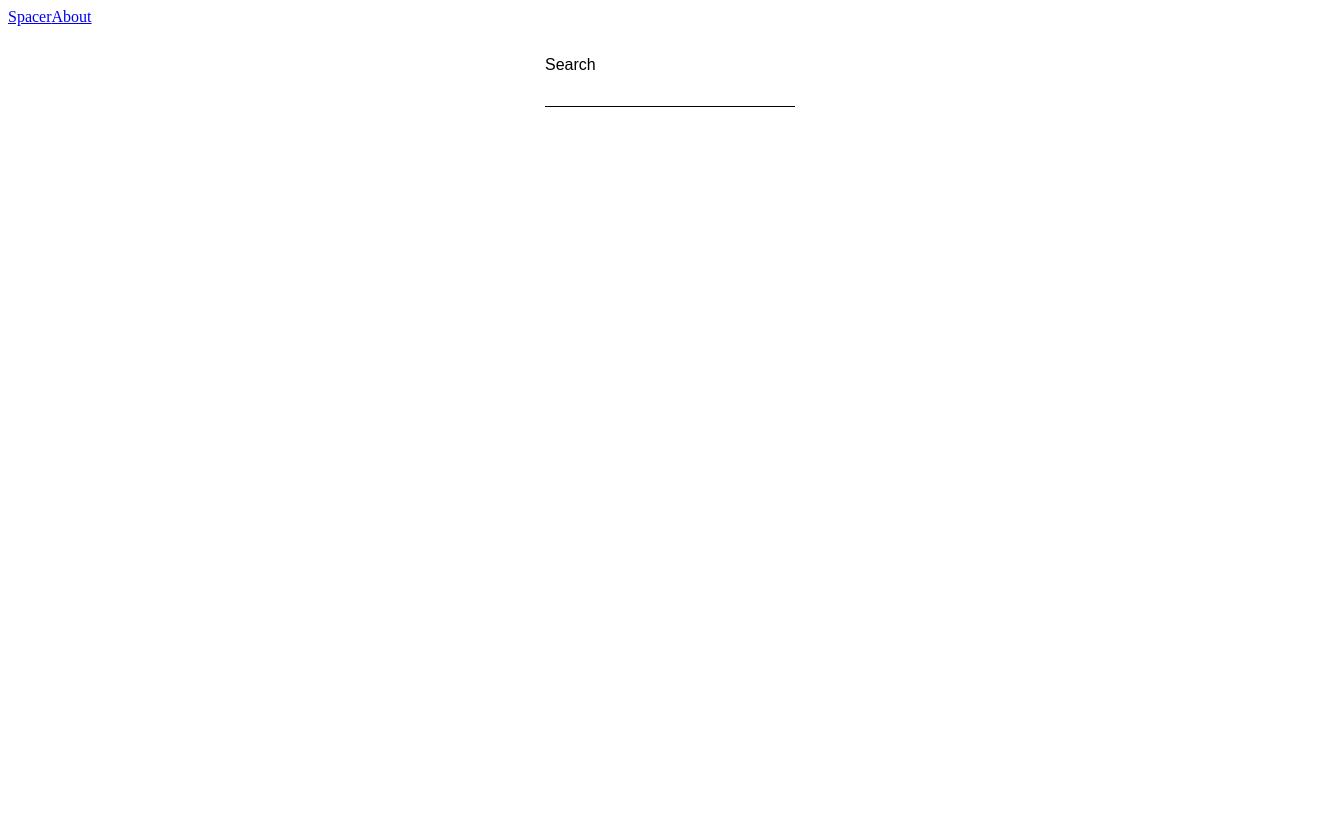
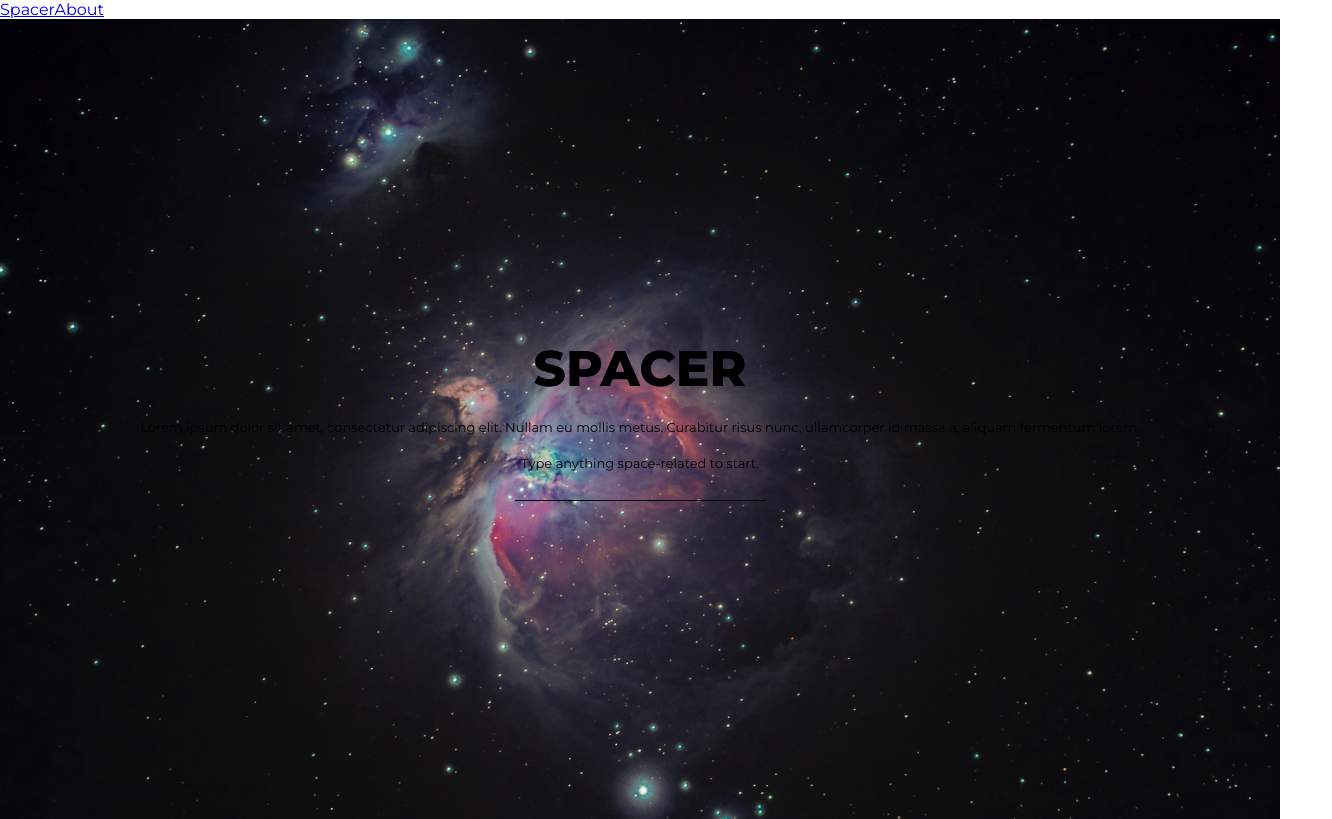
Before and after one commit to mbonislawski/vue-spacer, a Vue app: page / in a window 1280 px wide. Shown: the whole page, 1332 px wide, since content can reach past the window. Built offline with nearby package versions, Linux system fonts and the light colour scheme.

Commit message:
hero image added

```diff
--- a/src/App.vue
+++ b/src/App.vue
@@ -8,6 +8,22 @@
   </div>
 </template>
 
-<style lang="scss" scoped>
+<style lang="scss">
+  @import url('https://fonts.googleapis.com/css?family=Montserrat:300,400,600,800');
+
+  $font-weight-light: 300;
+  $font-weight-normal: 400;
+  $font-weight-bold: 600;
+  $font-weight-black: 800;
+
+ * {
+   box-sizing: border-box;
+ }
+
+ body {
+   margin: 0;
+   padding: 0;
+   font-family: 'Montserrat', sans-serif;
+ }
 
 </style>
--- /dev/null
+++ b/src/components/Claim.vue
@@ -0,0 +1,32 @@
+<template>
+  <div class="claimWrapper">
+    <h1 class="claim">SPACER</h1>
+    <p class="subclaim">Lorem ipsum dolor sit amet, consectetur adipiscing elit. Nullam eu mollis metus. Curabitur risus nunc, ullamcorper id massa a, aliquam fermentum lorem.</p>
+    <p class="subclaim">Type anything space-related to start.</p>
+  </div>
+</template>
+
+<script>
+export default {
+  name: 'Claim',
+};
+</script>
+<style lang="scss" scoped>
+ .claimWrapper {
+     display: flex;
+     flex-direction: column;
+     justify-content: center;
+     align-items: center;
+     text-align: center;
+ }
+
+ .claim {
+     font-size: 50px;
+     margin: 0;
+ }
+
+ .subclaim {
+     margin: 20px 0 0 0;
+     font-size: 13px;
+ }
+</style>
--- /dev/null
+++ b/src/components/SearchInput.vue
@@ -0,0 +1,30 @@
+<template>
+  <div class="searchWrapper">
+      <input
+        name="search"
+        id="search"
+        v-model="searchValue"
+        @input="handleInput"
+        />
+  </div>
+</template>
+
+<script>
+export default {
+  name: 'SearchInput',
+};
+</script>
+<style lang="scss" scoped>
+.searchWrapper {
+    display: flex;
+    flex-direction: column;
+    width: 250px;
+
+    input {
+      height: 30px;
+      border: 0;
+      border-bottom: 1px solid black;
+      background: none;
+    }
+  }
+</style>
--- a/src/views/Search.vue
+++ b/src/views/Search.vue
@@ -1,18 +1,8 @@
 <template>
   <div class="wrapper">
+    <Claim />
+    <SearchInput />
     <div class="search">
-    <label for="search">Search</label>
-      <input
-        name="search"
-        id="search"
-        v-model="searchValue"
-        @input="handleInput"
-        />
-        <ul>
-          <li v-for="item in results" :key="item.data[0].nasa_id">
-            <p>{{ item.data[0].description }}</p>
-          </li>
-        </ul>
     </div>
   </div>
 </template>
@@ -20,11 +10,17 @@
 <script>
 import axios from 'axios';
 import debounce from 'lodash.debounce';
+import Claim from '@/components/Claim.vue';
+import SearchInput from '@/components/SearchInput.vue';
 
 const API = 'https://images-api.nasa.gov';
 
 export default {
   name: 'Search',
+  components: {
+    Claim,
+    SearchInput,
+  },
   data() {
     return {
       searchValue: '',
@@ -47,26 +43,17 @@ export default {
 <style lang="scss" scoped>
   .wrapper {
     width: 100%;
+    height: 100vh;
     display: flex;
     flex-direction: column;
     align-items: center;
+    justify-content: center;
     margin: 0;
     padding: 30px;
-  }
-
-  .search {
-    display: flex;
-    flex-direction: column;
-    width: 250px;
-
-    label {
-      font-family: Montserrat, sans-serif;
-    }
-
-    input {
-      height: 30px;
-      border: 0;
-      border-bottom: 1px solid black;
-    }
+    margin: 0;
+    background-image: url('../assets/hero-bg.jpg');
+    background-repeat: no-repeat;
+    background-size: cover;
+    background-position: center;
   }
 </style>
```
